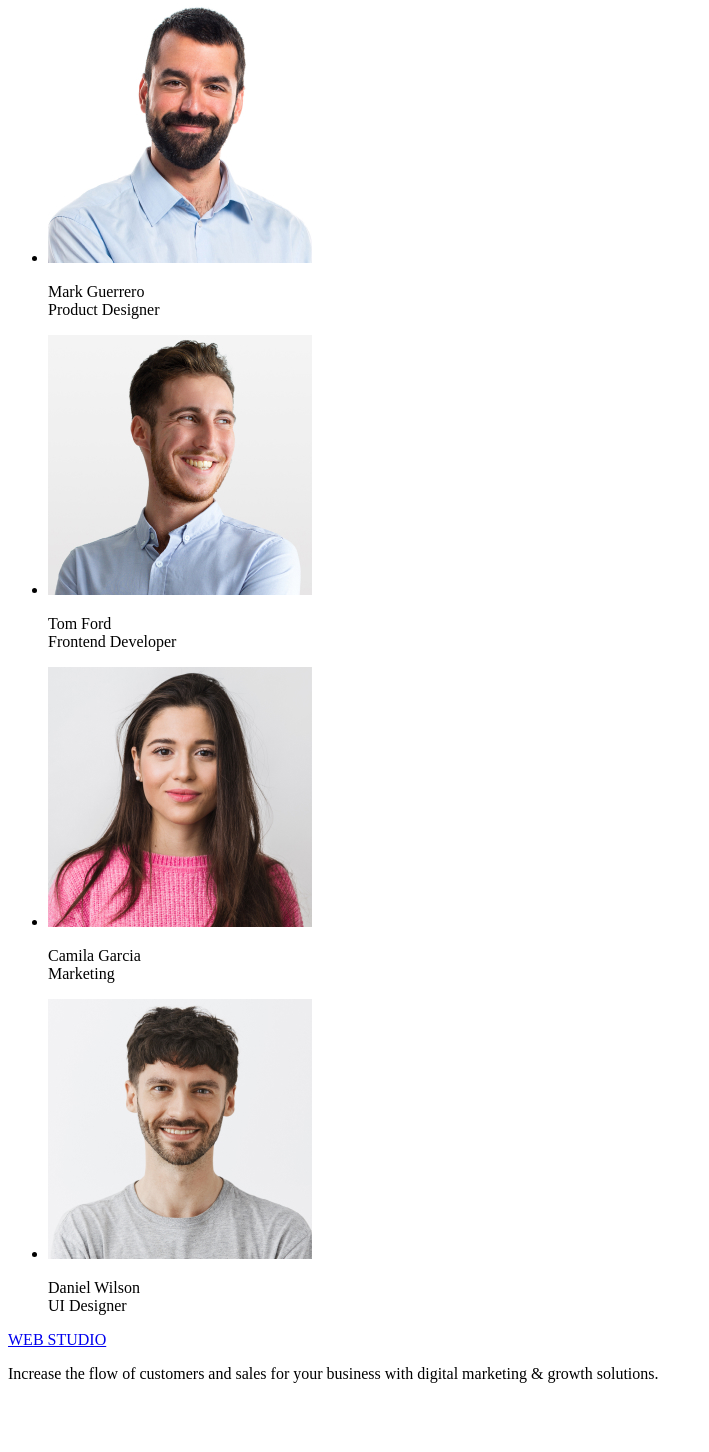
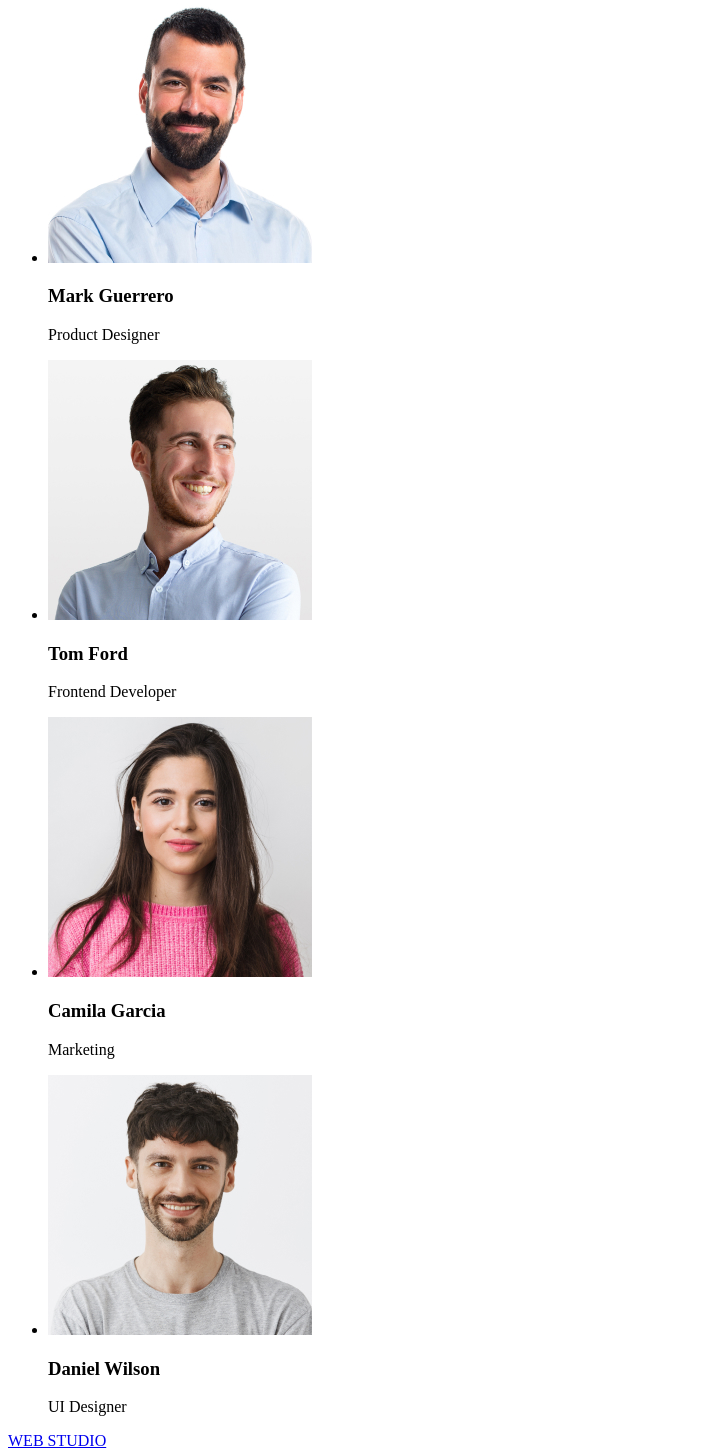
Before and after one commit to Ruslan0473/goit-markup-hw-01, a plain HTML site: page index.html in a window 1280 px wide. Shown: the part 611-2063 px from the top of the page, without its empty margins (0-709 px from the left). Before the commit the page ends 2010 px from the top, so only its background shows below. Drawn offline with Linux system fonts and the light colour scheme.

Commit message:
correction-of-mistakes-section-3

```diff
--- a/index.html
+++ b/index.html
@@ -28,8 +28,7 @@
             <h1>Effective Solutions for Your Business</h1>
             <button type="button">Order Service</button>
         </section>
-
-        <section>
+        <section> <!--Section 2-->
             <h2><!--Section 2--></h2>
             <ul>
                 <li>
@@ -52,28 +51,32 @@
 
         </section>
 
-
-
-        <!--Section 2-->
+        <section><!--Section 3-->
             <h2>Our Team</h2>
             <ul>
                 <li>
                     <img src="./images/img-3.jpg" width="264" alt="Product Designer"/>
-                <p>Mark Guerrero<br/>Product Designer</p>
+                    <h3>Mark Guerrero</h3>
+                    <p>Product Designer</p>
                 </li>
                 <li>
                     <img src="./images/img-2.jpg" width="264" alt="Frontend Developer"/>
-                <p>Tom Ford<br/>Frontend Developer</p>
+                    <h3>Tom Ford</h3>
+                    <p>Frontend Developer</p>
                 </li>
                 <li>
                     <img src="./images/img-1.jpg" width="264" alt="Marketing"/>
-                <p>Camila Garcia<br/>Marketing</p>
+                    <h3>Camila Garcia</h3>
+                    <p>Marketing</p>
                 </li>
                 <li>
                     <img src="./images/img.jpg" width="264" alt="UI Designer"/>
-                <p>Daniel Wilson<br/>UI Designer</p>
+                    <h3>Daniel Wilson</h3>
+                    <p>UI Designer</p>
                 </li>
             </ul>
+        </section>
+
 
     </main>
 
```
Lines whose indentation alone changed are shown as unchanged.
